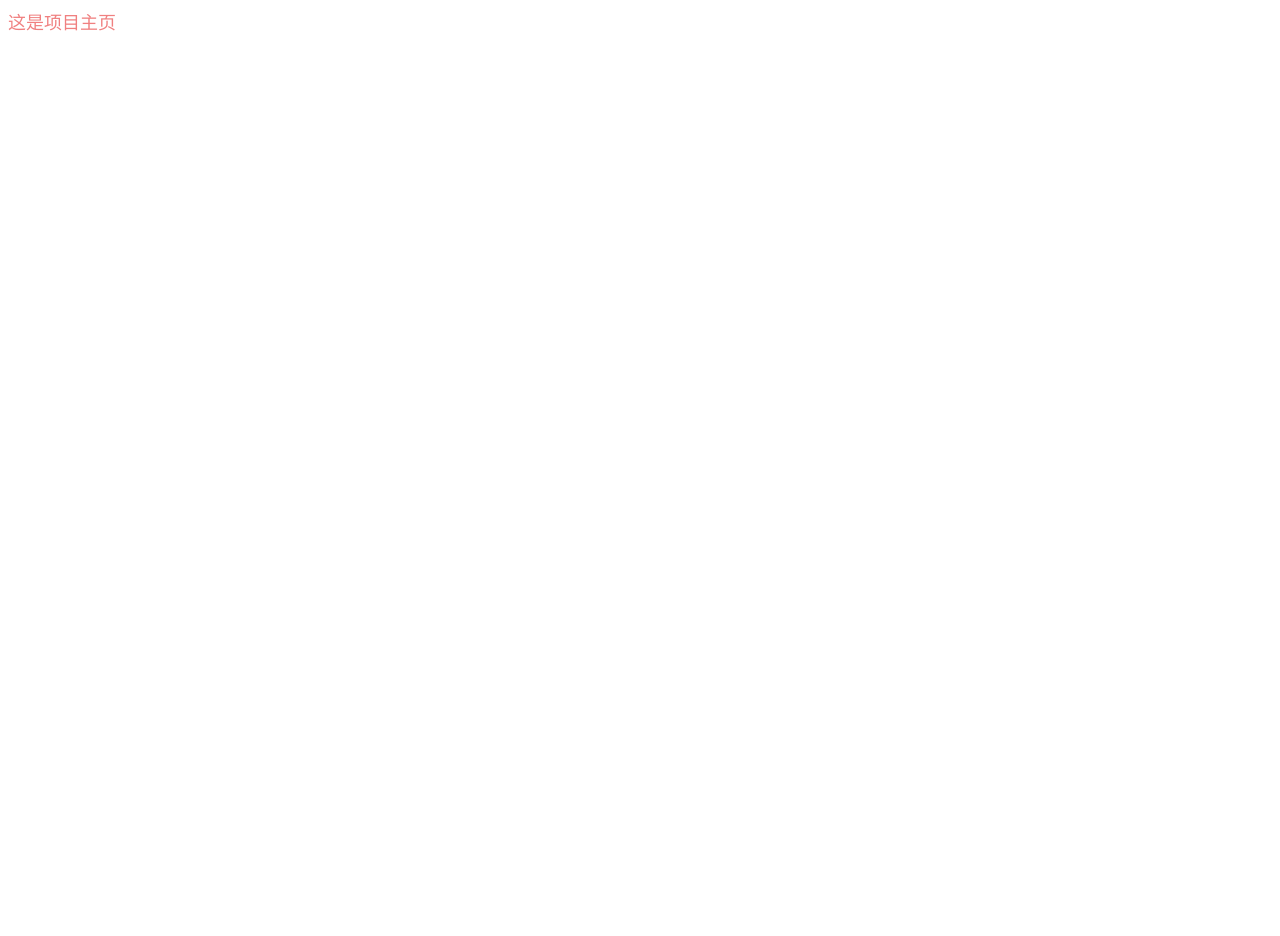
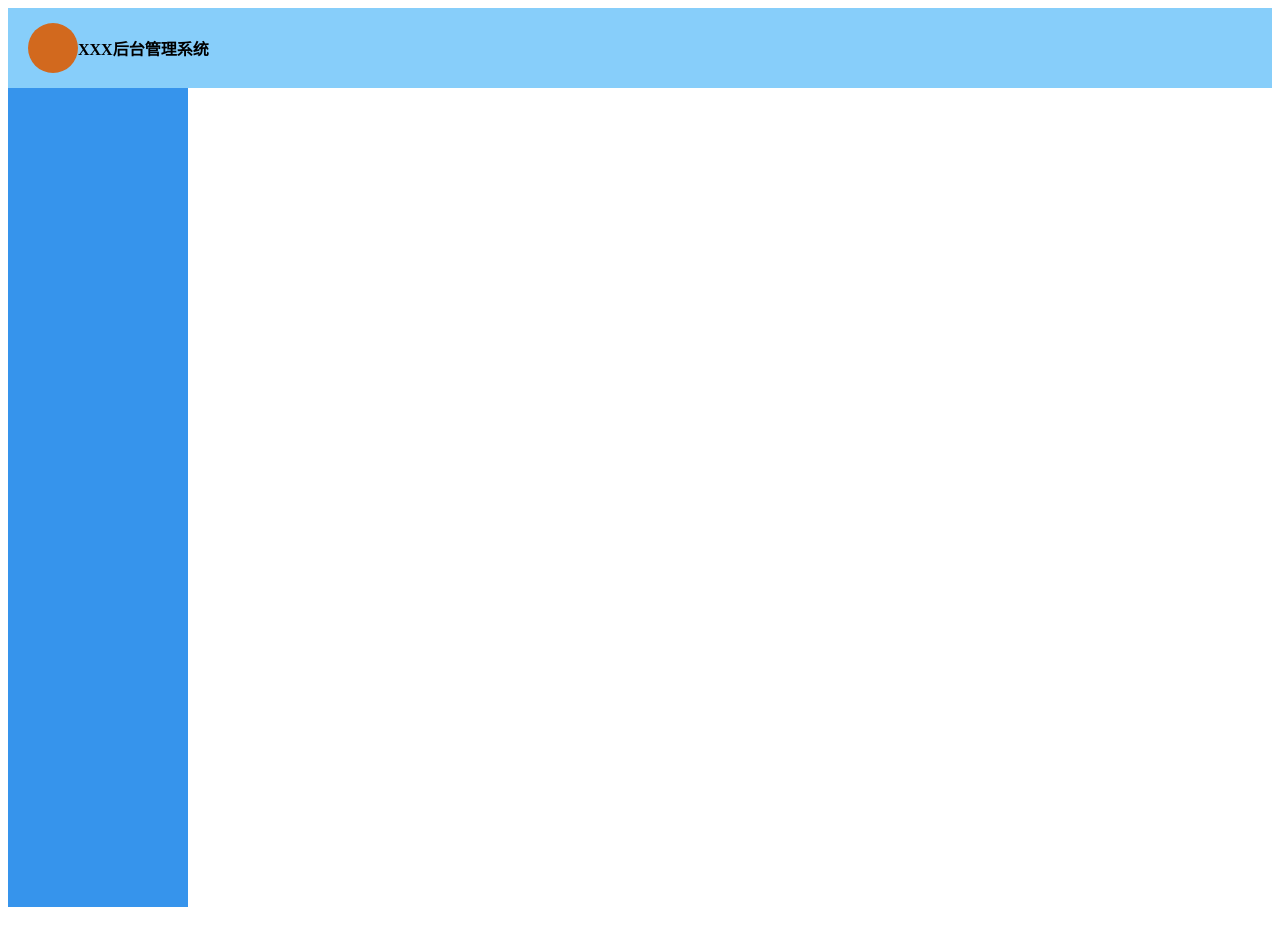
Before and after one commit to DarlinLuo/system-demo, a Vue app: page /#/index in a window 1280 px wide. Before the commit the page ends 800 px from the top, so only its background shows below. Built offline with nearby package versions, Linux system fonts and the light colour scheme.

Commit message:
构建框架

```diff
--- /dev/null
+++ b/src/components/header.vue
@@ -0,0 +1,46 @@
+<template>
+    <div id="header">
+        <div class="title-name">
+            <p class="logo"></p>
+            <!-- <img src="" alt="" class="logo"> -->
+            <p>XXX后台管理系统</p>
+        </div>
+        <div class="right-user">
+
+        </div>
+    </div>
+</template>
+<script>
+export default {
+
+}
+</script>
+<style lang="scss" scoped>
+#header{
+    height: 80px;
+    width: 100%;
+    background: lightskyblue;
+    display: flex;
+    justify-content: space-between;
+    // align-items: center;
+    .title-name{
+        width: 300px;
+        height: 100%;
+        margin-left: 20px;
+        font-weight: 600;
+        display: flex;
+        justify-content: flex-start;
+        align-items: center;
+        .logo{
+            width: 50px;
+            height: 50px;
+            border-radius: 50%;
+            background: chocolate;
+        }
+    }
+    .right-user{
+        width: 500px;
+        height: 100%;
+    }
+}
+</style>
--- /dev/null
+++ b/src/components/leftnav.vue
@@ -0,0 +1,17 @@
+<template>
+    <div id="leftnav">
+
+    </div>
+</template>
+<script>
+export default {
+
+}
+</script>
+<style lang="scss" scoped>
+#leftnav{
+    width: 180px;
+    height: 89%;
+    background: rgb(54, 148, 236);
+}
+</style>
--- a/src/router/index.js
+++ b/src/router/index.js
@@ -13,6 +13,7 @@ const router = new Router({
             redirect:'/index'
         },
         {
+            name:'index',
             path: '/index',
             component: resolve => require(['@/views/index.vue'], resolve),
             children:[
--- a/src/views/index.vue
+++ b/src/views/index.vue
@@ -1,16 +1,24 @@
 <template>
-    <div class="index">
-        这是项目主页
+    <div id="index">
+        <Header/>
+        <Leftnav/>
     </div>
 </template>
 <script>
+import Header from '@/components/header'
+import Leftnav from '@/components/leftnav'
+
+
 export default {
-
+    components:{
+        Header,
+        Leftnav
+    }
 }
 </script>
 <style lang="scss" scoped>
-.index{
-    color: lightcoral;
-    font-size: 18px;
+#index{
+    height: 920px;
+    width: 100%;
 }
 </style>
```
Also changed, not shown: src/components/HelloWorld.vue (deleted, +0 -58 lines), 1 other file (tests, documents, lock files or other folders).
